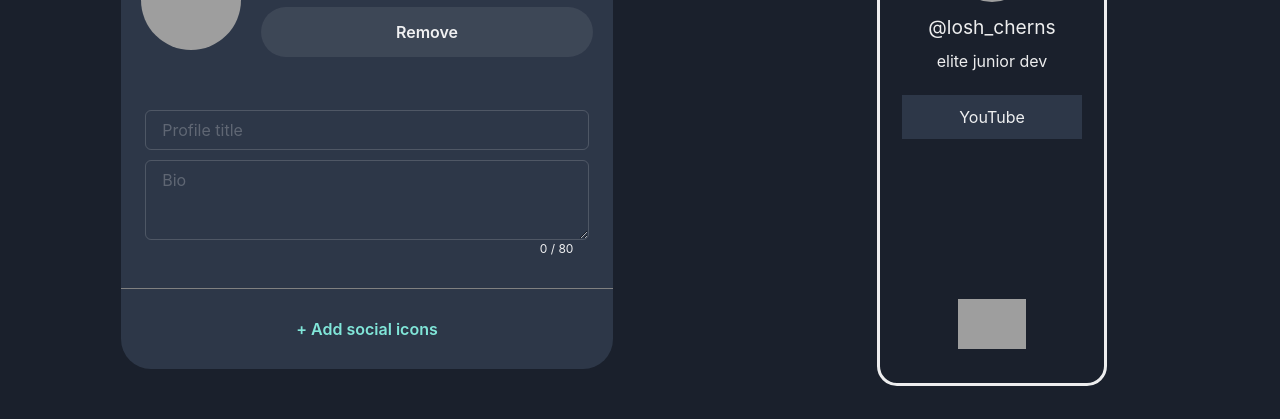
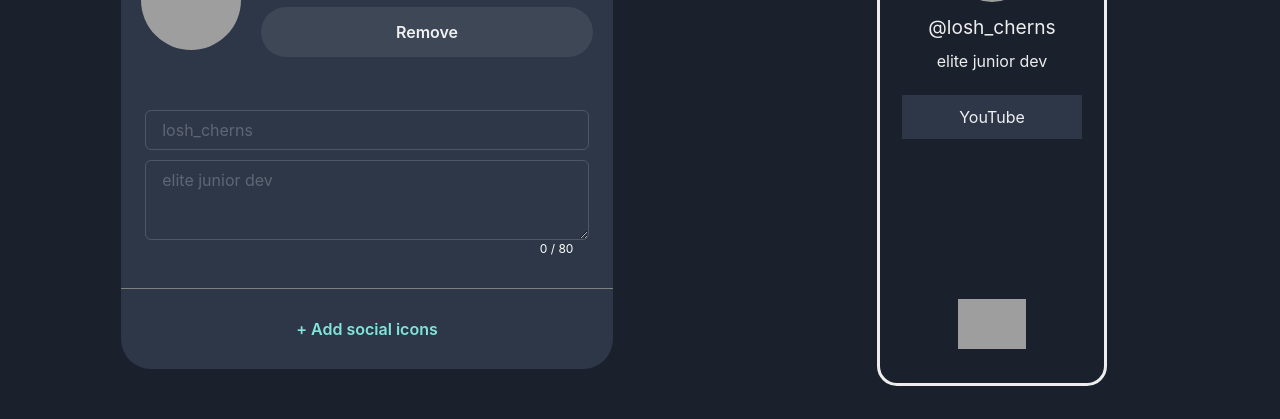
Before and after one commit to alekseycode/linktree-app, a React (Vite) app: page /preview/appearance in a window 1280 px wide. Shown: the part 254-673 px from the top of the page. Built offline with nearby package versions, Linux system fonts and the light colour scheme; grey boxes are pictures that could not be loaded.

Commit message:
add bio and title functionality to preview

```diff
--- a/src/components/preview/Preview.jsx
+++ b/src/components/preview/Preview.jsx
@@ -39,7 +39,7 @@ const Preview = () => {
               <Text mx="auto" fontSize="1.2rem" mb="3%">
                 {"@" + title}
               </Text>
-              <Text mx="auto" mb="8%">
+              <Text mx="auto" mb="8%" maxW="80%" textAlign="center">
                 {bio}
               </Text>
             </Flex>
--- a/src/views/appearance/Appearance.jsx
+++ b/src/views/appearance/Appearance.jsx
@@ -17,8 +17,12 @@ import Fonts from "./fonts/Fonts";
 import Buttons from "./buttons/Buttons";
 import HideLogo from "./logo/HideLogo";
 import CustomAppearance from "./custom/CustomAppearance";
+import useDesign from "../../hooks/useDesign";
 
 const Appearance = () => {
+  const { design } = useDesign(1);
+  const { title, bio } = design || {};
+
   const [styles, setStyles] = useState({
     shape: SHAPE_SQUARE,
     variant: BG_NONE,
@@ -39,7 +43,7 @@ const Appearance = () => {
 
   return (
     <Flex flexDir="column" ml="30px" flexGrow="1" maxW="70%">
-      <Profile />
+      <Profile title={title} bio={bio} />
 
       <Themes />
 
--- a/src/views/appearance/profile/Profile.jsx
+++ b/src/views/appearance/profile/Profile.jsx
@@ -8,14 +8,24 @@ import {
   Textarea,
 } from "@chakra-ui/react";
 import { DESIGN } from "../../../constants/queryKeys";
+import { useQueryClient } from "react-query";
+import { useRef, useState } from "react";
 
-const Profile = () => {
-  // const updateProfile = (prop, value) => {
-  //   queryClient.setQueryData([DESIGN, 1], (cache) => ({
-  //     ...cache,
-  //     [prop]: value,
-  //   }));
-  // };
+const Profile = ({ title, bio }) => {
+  const titleRef = useRef(null);
+  const bioRef = useRef(null);
+  const [bioLength, setBioLength] = useState(0);
+  const [disclaimer, setDisclaimer] = useState(false);
+  const queryClient = useQueryClient();
+
+  const MAX_BIO = 80;
+
+  const updateProfile = (prop, value) => {
+    queryClient.setQueryData([DESIGN, 1], (cache) => ({
+      ...cache,
+      [prop]: value,
+    }));
+  };
 
   return (
     <>
@@ -50,19 +60,43 @@ const Profile = () => {
         </Flex>
         <Flex flexDir="column" alignItems="center">
           <Input
-            placeholder="Profile title"
+            ref={titleRef}
+            placeholder={title}
             maxW="90%"
             mt="40px"
             mb="10px"
             name="profileTitle"
-            onChange={(e) => updateProfile("title", e.target.value)}
+            onKeyDown={(e) => e.key === "Enter" && titleRef.current.blur()}
+            onBlur={(e) => updateProfile("title", e.target.value)}
           />
-          <Textarea placeholder="Bio" maxW="90%" name="profileBio" />
-          <Text alignSelf="end" mb="30px" mr="40px" fontSize="0.75rem">
-            0 / 80
+          <Textarea
+            ref={bioRef}
+            placeholder={bio}
+            maxW="90%"
+            name="profileBio"
+            onKeyDown={(e) => {
+              e.key === "Enter" && bioRef.current.blur();
+            }}
+            onBlur={(e) => {
+              bioLength > MAX_BIO ? setDisclaimer(true) : setDisclaimer(false);
+              bioLength <= MAX_BIO && updateProfile("bio", e.target.value);
+            }}
+            onChange={(e) => setBioLength(e.target.value.length)}
+          />
+          <Text
+            alignSelf="end"
+            mr="40px"
+            fontSize="0.75rem"
+            color={bioLength <= MAX_BIO ? "white" : "red"}
+          >
+            {bioLength + " / " + MAX_BIO}
           </Text>
 
-          <Box h="1px" bg="gray" w="full"></Box>
+          {disclaimer && (
+            <Text color="red">Bio cannot exceed 80 characters.</Text>
+          )}
+
+          <Box h="1px" bg="gray" w="full" mt="30px"></Box>
 
           <Button
             variant="ghost"
```
